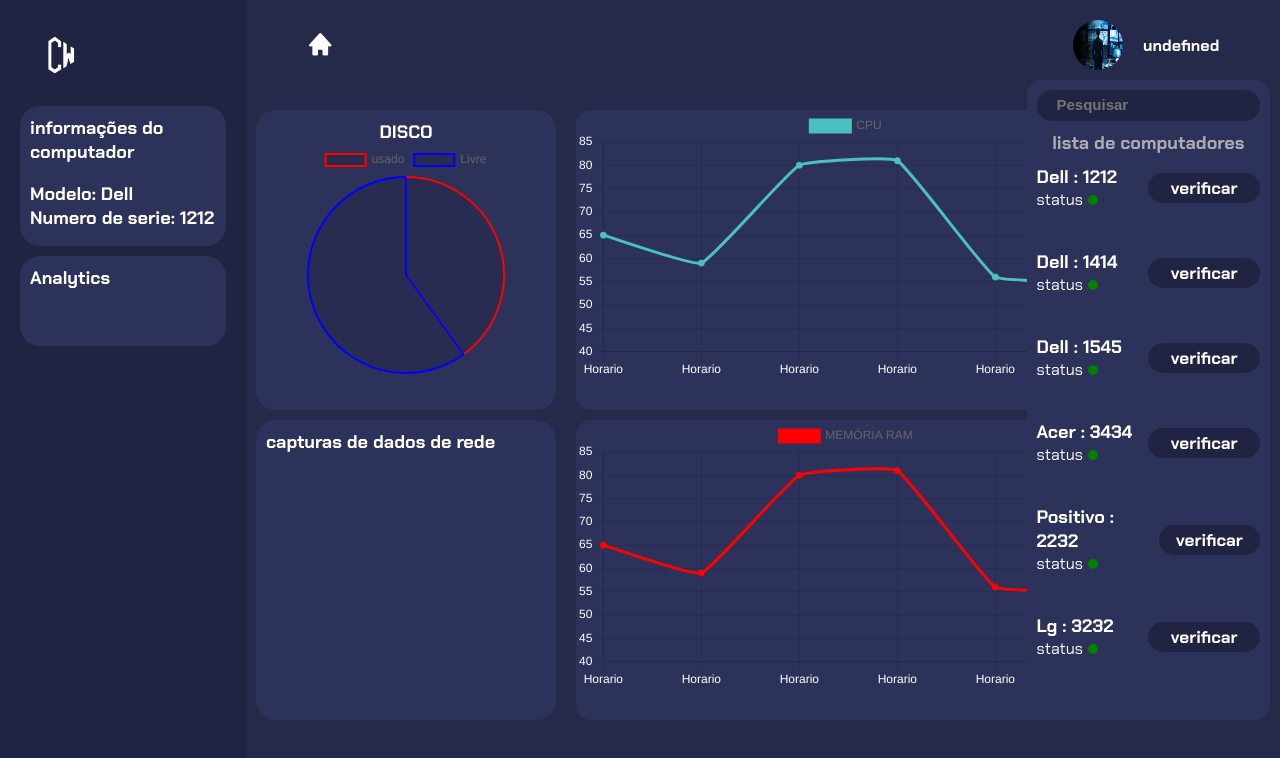
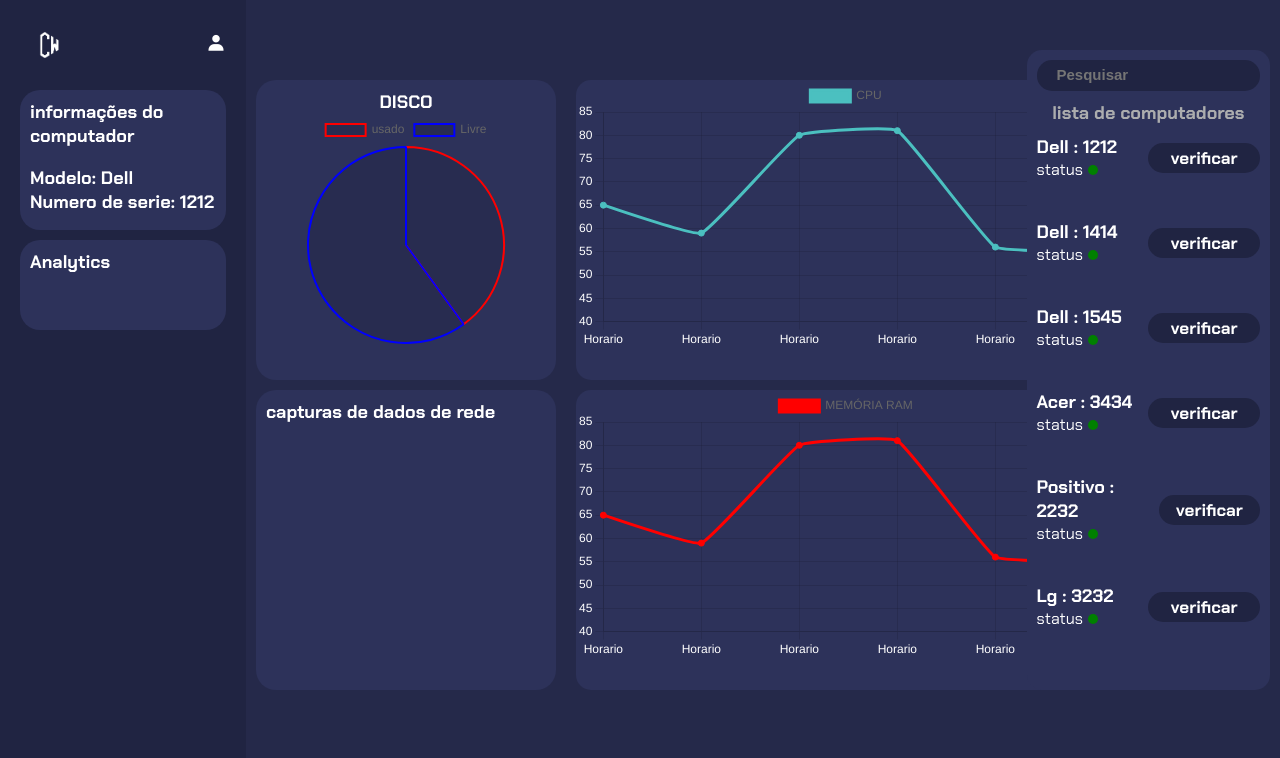
Before and after one commit to Cyber-Wise/cyberwise, a website: page Web/public/usuario/dashboard.html in a window 1280 px wide. Drawn offline with nearby package versions, Linux system fonts and the light colour scheme.

Commit message:
Telas de dashboards finalizadas

```diff
--- a/Web/public/css/dash.css
+++ b/Web/public/css/dash.css
@@ -11,20 +11,20 @@ body {
     gap: 20px;
     align-items: center;
 }
-header {
-    width: 90%;
-    padding: 10px;
-    margin: 0 auto;
+.menuLateral header {
     display: flex;
+    align-items: center;
+    width: 100%;
     justify-content: space-between;
-    align-items: center;
+    margin-bottom: 20px;
 }
-header a {
+.menuLateral header img {
+    width: 50px;
+}
+.menuLateral header a {
+    font-size: 20px;
+    color: white;
     text-decoration: none;
-}
-header .bxs-home  {
-    color: #fff;
-    font-size: 27px;
 }
 .userNome {
     font-size: 16px;
@@ -36,7 +36,7 @@ header .bxs-home  {
     padding: 20px;
     background-color: #202442;
     width: 20%;
-    height: 95vh;
+    height: calc(100vh - 40px);
     scrollbar-color: #1c1f36 #2D325A;
 
     overflow: auto;
@@ -89,6 +89,7 @@ text-align: center;
     font-family: "Chakra Petch";
 }
 .conteudo {
+    margin-top: 40px;
     width: calc(80% - 10px);
     padding: 10px;
 }
--- a/Web/public/usuario/dashboard.html
+++ b/Web/public/usuario/dashboard.html
@@ -14,7 +14,10 @@
 </head>
 <body onload="dashboardInfo()">
     <div class="menuLateral">
+      <header>
         <img src="../assets/logoCWbranca.png" alt="">
+        <a href="./perfil.html"><i class='bx bxs-user'></i></a>
+    </header>
         <div class="caixaInformacoesComputador">
             <h2 class="titulosCaixas">informações do computador</h2> <br>
             <h2 class="titulosCaixas">Modelo: <span id="modeloPc"> default</span></h2>
@@ -27,13 +30,6 @@
 
     </div>
     <div class="conteudo">
-        <header>
-            <a href="perfil.html"><i class='bx bxs-home'></i></a>
-            <div class="user">
-                <img src="../assets/Group 537.png" style="border-radius: 100%;" alt="" height="50px" width="50px">
-                <h1 class="userNome"><span id="nomeUsuario"> Nome do usuário</span></h1>
-            </div>
-        </header>
         <div class="listaEgraficos">
             <div class="graficos">
                 <div class="graficosEsquerda">
@@ -79,7 +75,6 @@
 <script>
 
 
-    nomeUsuario.innerHTML = sessionStorage.NOME_USUARIO;
     var empresa = sessionStorage.empresa;
 
     // const ctx = document.getElementById('myChart');
```
Also changed, not shown: Web/public/css/dashGeral.css (+9 -5 lines).
